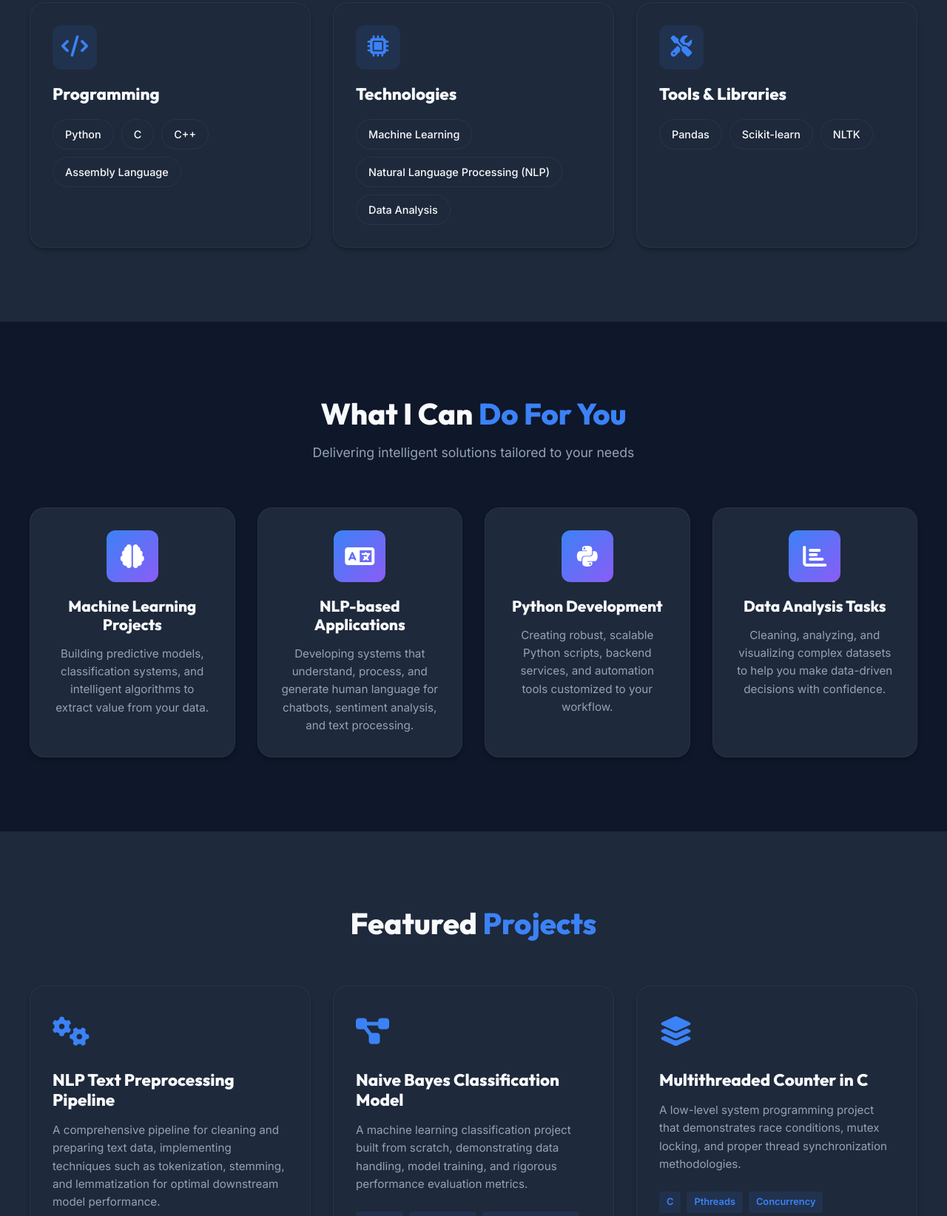
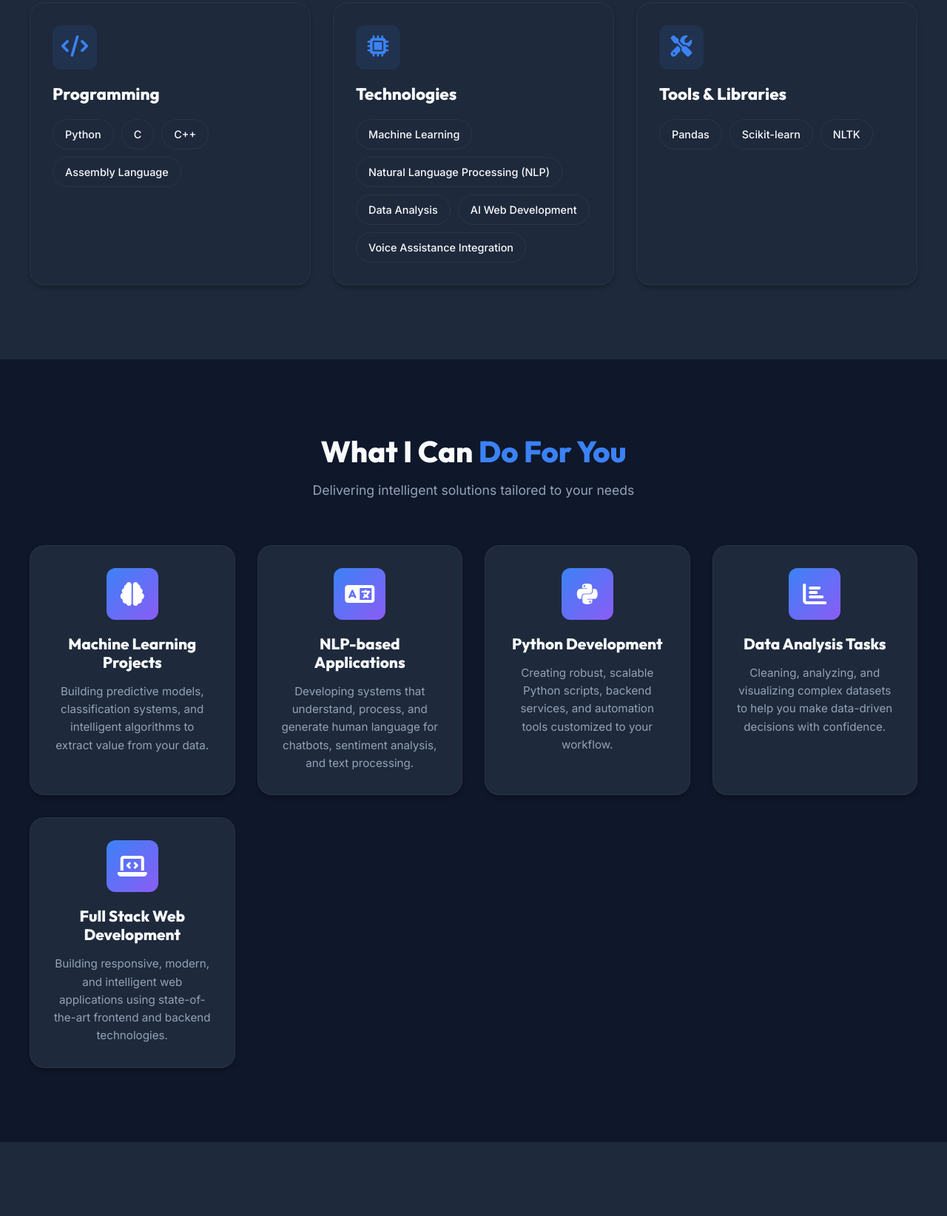
Before and after one commit to uf43066-cyber/umar-farooq-portfolo, a plain HTML site: page index.html in a window 1280 px wide. Shown: the part 1610-3254 px from the top of the page at 74% size. Drawn offline with Linux system fonts and the light colour scheme.

Commit message:
Add files via upload

```diff
--- a/index.html
+++ b/index.html
@@ -111,6 +111,8 @@
                         <span class="tag">Machine Learning</span>
                         <span class="tag">Natural Language Processing (NLP)</span>
                         <span class="tag">Data Analysis</span>
+                        <span class="tag">AI Web Development</span>
+                        <span class="tag">Voice Assistance Integration</span>
                     </div>
                 </div>
 
@@ -155,6 +157,11 @@
                     <div class="service-icon"><i class="fas fa-chart-bar"></i></div>
                     <h3>Data Analysis Tasks</h3>
                     <p>Cleaning, analyzing, and visualizing complex datasets to help you make data-driven decisions with confidence.</p>
+                </div>
+                <div class="service-card card">
+                    <div class="service-icon"><i class="fas fa-laptop-code"></i></div>
+                    <h3>Full Stack Web Development</h3>
+                    <p>Building responsive, modern, and intelligent web applications using state-of-the-art frontend and backend technologies.</p>
                 </div>
             </div>
         </div>
```
